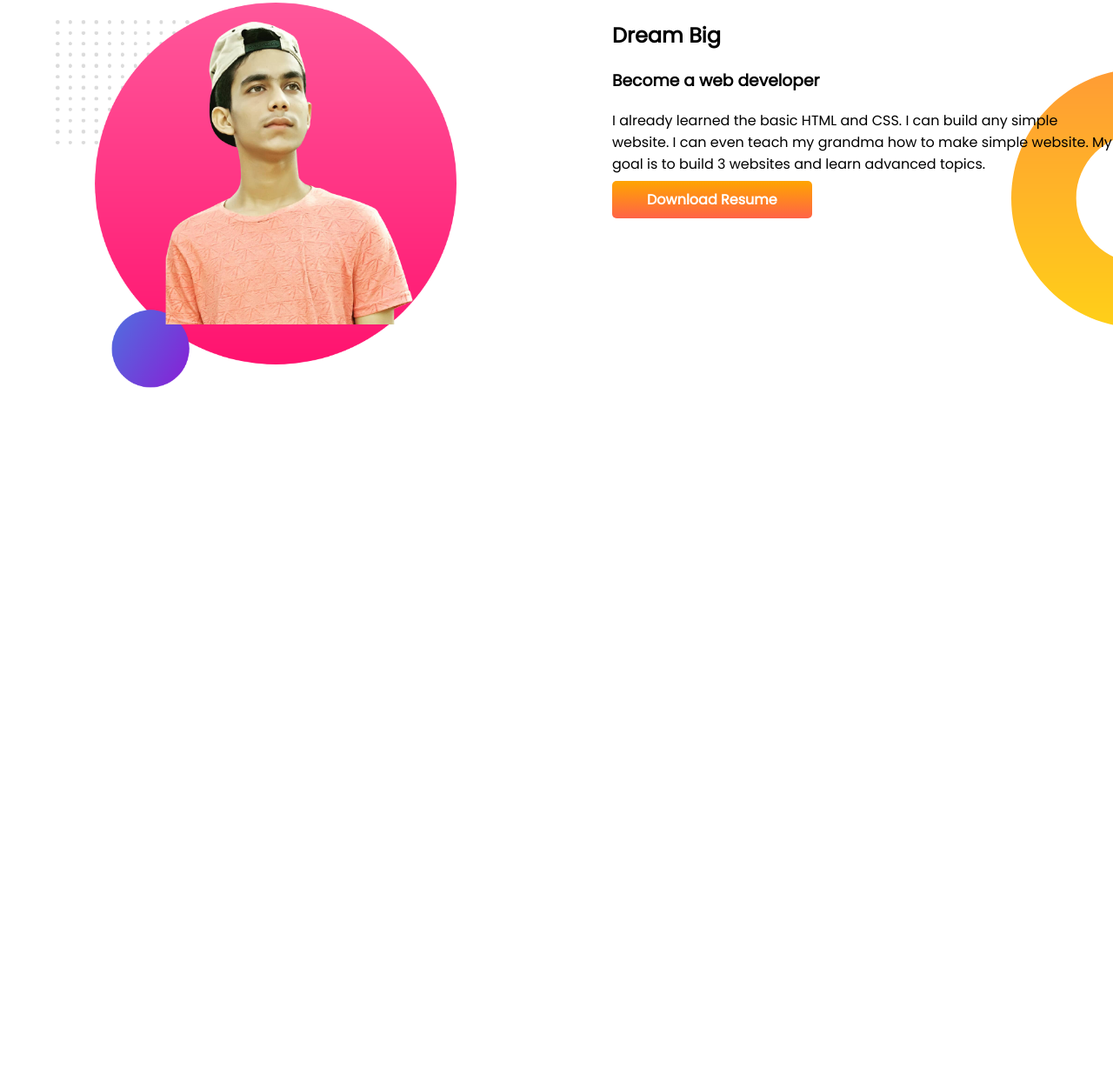
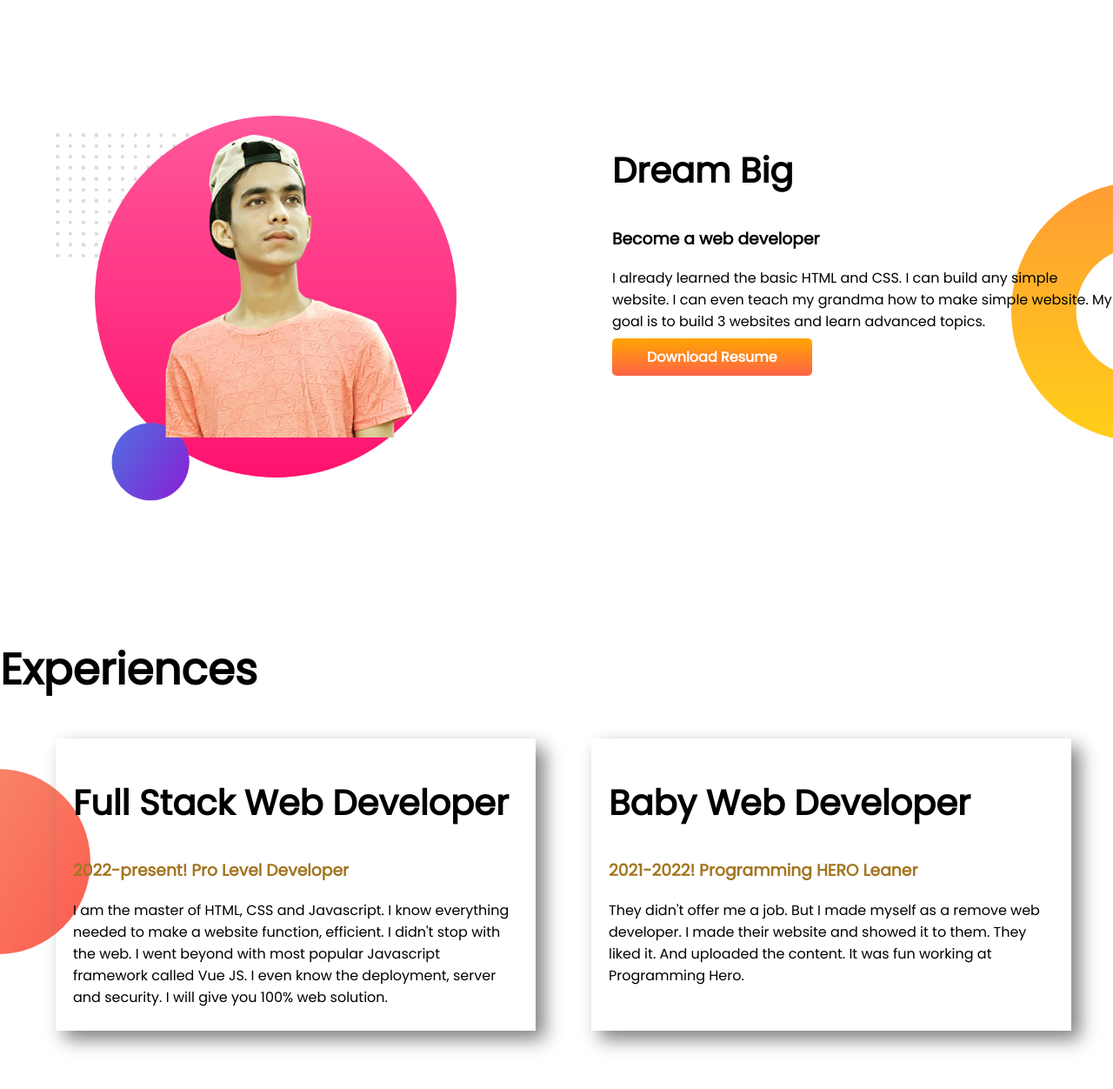
Before and after one commit to borhansahed/my-portfolio, a plain HTML site: page index.html in a window 1280 px wide. Shown: the part 555-1807 px from the top of the page at 87% size. Before the commit the page ends 1028 px from the top, so only its background shows below. Drawn offline with Linux system fonts and the light colour scheme.

Commit message:
experience

```diff
--- a/index.html
+++ b/index.html
@@ -12,7 +12,7 @@
     <link rel="stylesheet" href="style.css">
 </head>
 <body>
-    <section class="top-banner">
+    <section class="top-banner flexing ">
     <div class="first-div">
         <h1>Welcome to </h1>
         <h1><span class="text-color">Mohammad Sahed</span> World</h1>
@@ -24,7 +24,7 @@
             <img src="images/my-bg.png" alt="">
         </div>
     </section>
-    <section class="dream-big">
+    <section class="dream-big flexing">
 
            <div class="first-div">
             <img src="images/my-bg2.png" alt="">
@@ -34,11 +34,27 @@
             <h2>Dream Big</h2>
             <h3>Become a web developer</h3>
             <p>I already learned the basic HTML and CSS. I can build any simple website. I can even teach my grandma how to make simple website. My goal is to build 3 websites and learn advanced topics.</p>
-            <a class="anchor" href="www.google.com">Download Resume</a>
+            <a class="anchor" target="blank" href="www.google.com">Download Resume</a>
 
 
         </div>
     </section>
+    <section class="experience">
+        <h1>Experiences</h1>
+        <div class="flexing">
+            <div class="first-div hero">
+                <h2>Full Stack Web Developer</h2>
+                <h3 class="text-color">2022-present! Pro Level Developer </h3>
+                <p>I am the master of HTML, CSS and Javascript. I know everything needed to make a website function, efficient. I didn't stop with the web. I went beyond with most popular Javascript framework called Vue JS. I even know the deployment, server and security. I will give you 100% web solution.</p>
+            </div>
+            <div class="first-div hero">
+                <h2>Baby Web Developer</h2>
+                <h3 class="text-color">2021-2022! Programming HERO Leaner</h3>
+                <p>They didn't offer me a job. But I made myself as a remove web developer. I made their website and showed it to them. They liked it. And uploaded the content. It was fun working at Programming Hero.</p>
+            </div>
+        </div>
+
+    </section>
 
 </body>
 </html>
--- a/style.css
+++ b/style.css
@@ -5,13 +5,14 @@ body{
 }
 h1{
     font-size: 50px;
+
 }
 .text-color{
     color:rgb(163, 117, 32);
 }
-section{
+.flexing{
     display: flex;
-    margin-bottom: 20px;
+    margin-bottom: 150px;
 }
 .first-div{
     width: 50%;
@@ -19,6 +20,10 @@ section{
 }
 .first-div img{
           width: 80%;
+
+}
+.first-div h2{
+    font-size: 40px;
 }
 .anchor{
     text-decoration: none;
@@ -39,4 +44,22 @@ section{
     background-image: url(images/dream-bg.png);
     background-repeat: no-repeat;
     background-position: right;
+
     }
+.experience{
+    background-image: url(images/exp-bg.png);
+    background-repeat: no-repeat;
+    background-position: left;
+
+
+}
+.hero{
+    box-shadow: 10px 10px 20px gray;
+    width: 40%;
+    margin-left: 5%;
+    margin-bottom: 5%;
+    padding: 10px 20px ;
+
+
+
+}
```
